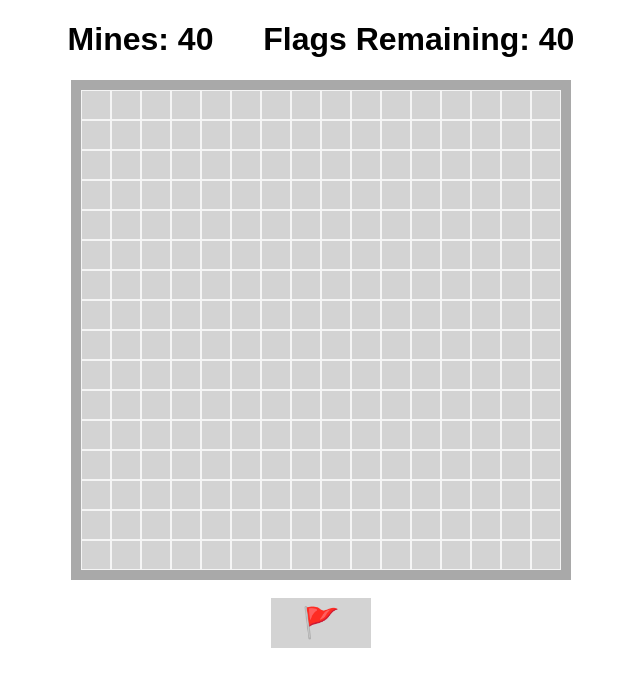
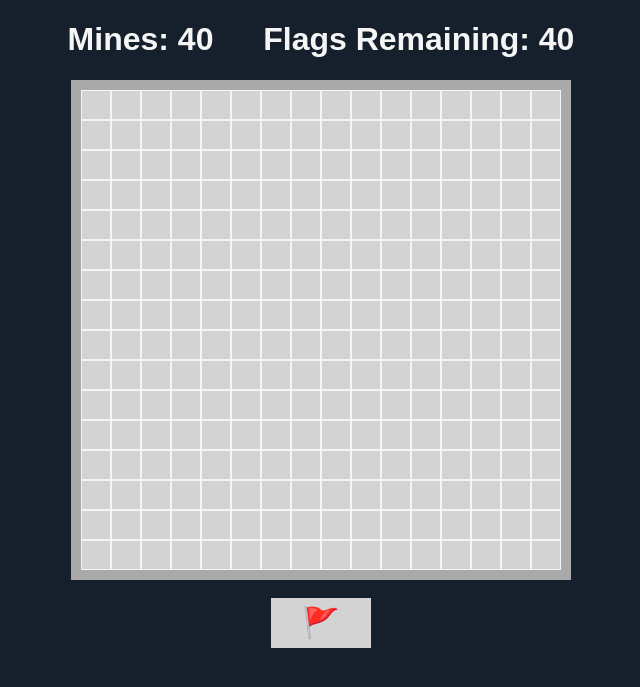
Before and after one commit to ColeT25/CoolerMathGames, a Django app: template cooler_math_games/templates/cooler_math_games/mines.html in a window 1280 px wide. Shown: the top 687 px of the page, without its empty margins (319-959 px from the left). Run offline with Django 4.2, Linux system fonts and the light colour scheme; the template is opened without the code that fills it, so the values that code supplies are empty.

Commit message:
Adjust style of Mines and 2048 to match home page

```diff
--- a/cooler_math_games/static/cooler_math_games/2048/2048.css
+++ b/cooler_math_games/static/cooler_math_games/2048/2048.css
@@ -1,6 +1,8 @@
 body {
     font-family: Arial, Helvetica, sans-serif;
     text-align: center;
+    background-color: rgb(22,32,44);
+    color: whitesmoke;
 }
 
 hr {
--- a/cooler_math_games/static/cooler_math_games/mines/mines.css
+++ b/cooler_math_games/static/cooler_math_games/mines/mines.css
@@ -2,6 +2,8 @@ body {
     font-family: Arial, Helvetica, sans-serif;
     font-weight: bold;
     text-align: center;
+    background-color: rgb(22,32,44);
+    color: whitesmoke;
 }
 
 #board {
```
